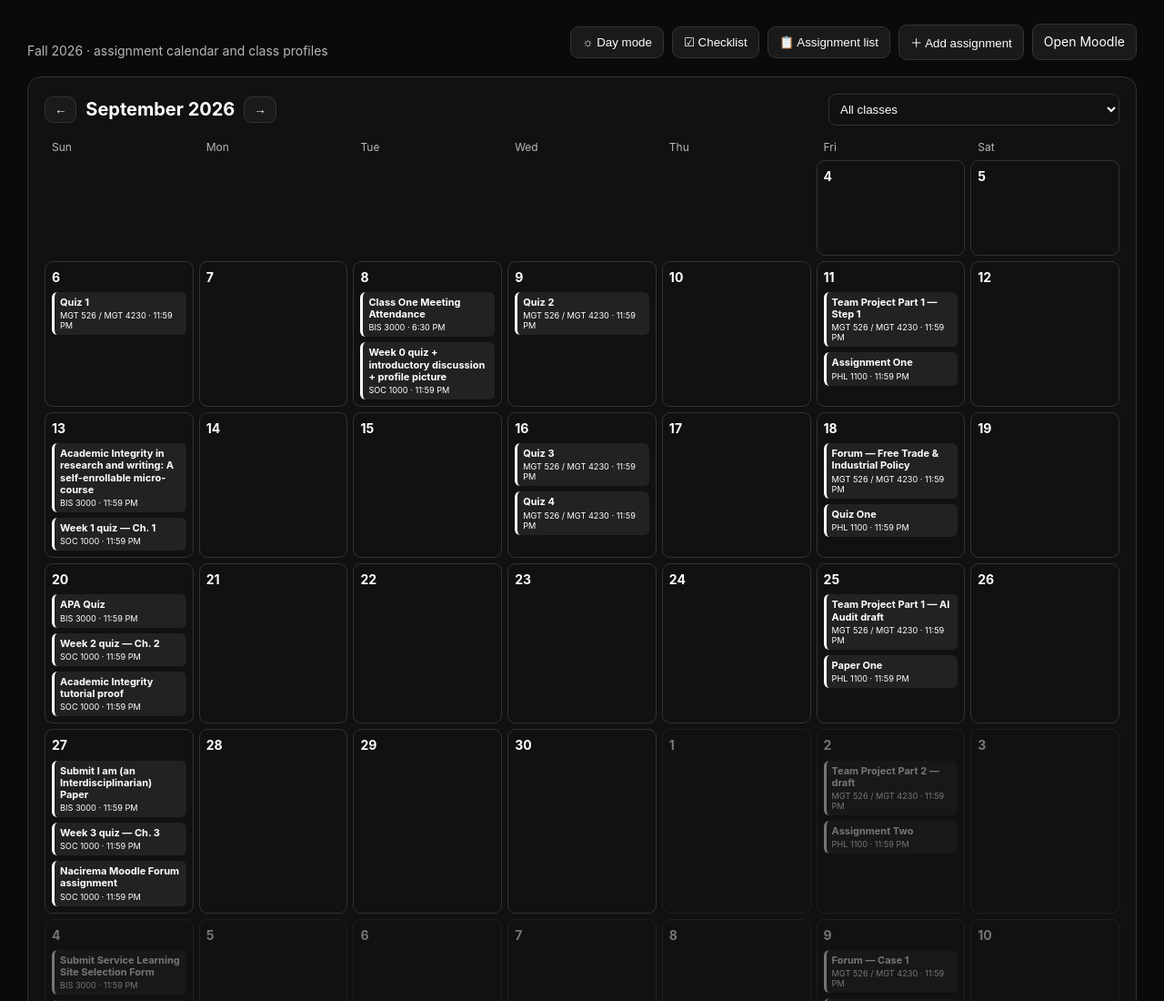
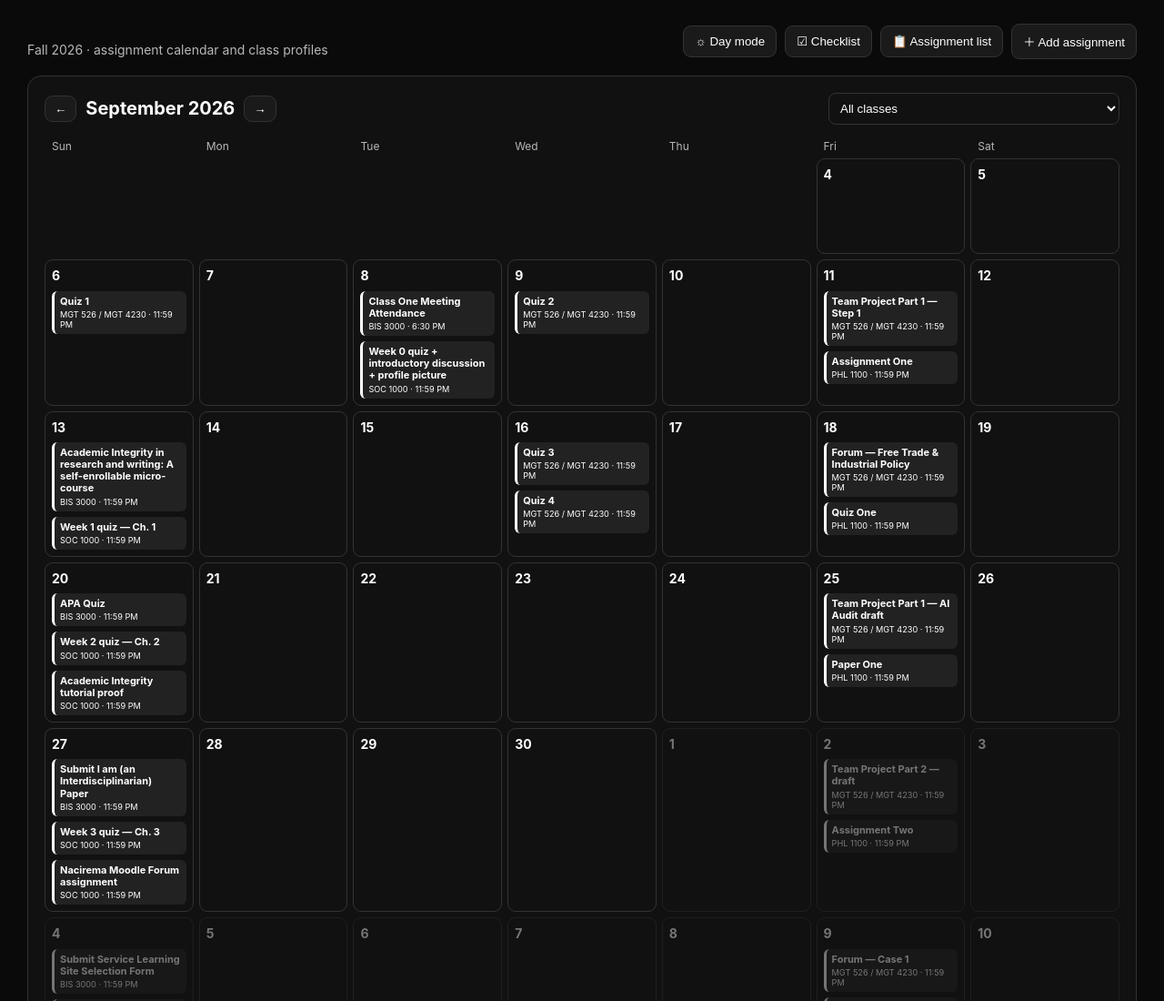
Before and after one commit to cheddrchz/fall-2026-course-dashboard, a plain HTML site: page Fall-2026-Course-Dashboard.html in a window 1280 px wide. Shown: the top 1100 px of the page at 91% size. Drawn offline with Linux system fonts and the light colour scheme.

Commit message:
fix: remove global open Moodle button

```diff
--- a/Fall-2026-Course-Dashboard.html
+++ b/Fall-2026-Course-Dashboard.html
@@ -12,7 +12,7 @@
  .day.past{visibility:hidden}
  .homeOnly{grid-template-columns:1fr!important}.homeOnly #inlineChecklist,.homeOnly .right{display:none!important}.homeOnly>section.panel{width:100%}
  </style></head><body>
-<header><div><div class="sub">Fall 2026 · assignment calendar and class profiles</div></div><div class="actions"><button id="themeToggle">☼ Day mode</button><button id="todayChecklist">☑ Checklist</button><button id="assignmentList">📋 Assignment list</button><button id="addEvent">＋ Add assignment</button><a class="btn" href="https://moodle.oakland.edu/" target="_blank" rel="noopener">Open Moodle</a></div></header>
+<header><div><div class="sub">Fall 2026 · assignment calendar and class profiles</div></div><div class="actions"><button id="themeToggle">☼ Day mode</button><button id="todayChecklist">☑ Checklist</button><button id="assignmentList">📋 Assignment list</button><button id="addEvent">＋ Add assignment</button></div></header>
 <main class="layout homeOnly"><section class="panel"><div class="toolbar"><div class="monthNav"><button id="prev">←</button><div class="month" id="month"></div><button id="next">→</button></div><select id="filter" style="background:#111111;color:white;border:1px solid var(--line);padding:8px;border-radius:8px"><option value="all">All classes</option></select></div><div class="weekdays"><div>Sun</div><div>Mon</div><div>Tue</div><div>Wed</div><div>Thu</div><div>Fri</div><div>Sat</div></div><div class="grid" id="calendar"></div><div class="legend"><span><i class="dot"></i>assignment due</span><span>Click any item for details and Moodle</span></div></section></main><div id="inlineChecklist" style="display:none"></div><div class="right" style="display:none"><div id="courses"></div><div id="detail"></div></div>
 <section id="assignmentScreen" style="display:none;max-width:1000px;margin:0 auto;padding:30px"><div class="panel" id="assignmentDetail"></div></section>
 <section id="todayScreen" style="display:none;max-width:900px;margin:0 auto;padding:30px"><div class="panel"><div class="detail-title"><div><h1>Checklist</h1><div class="sub" id="checklistDate"></div></div><button id="backToDashboard">← Calendars & class functions</button></div><div class="notice" style="margin-top:18px">Check items off as you complete them. Your checklist status is saved in this browser.</div><div id="checklistItems"></div></div></section>
```
Also changed, not shown: index.html (+1 -1 lines).
